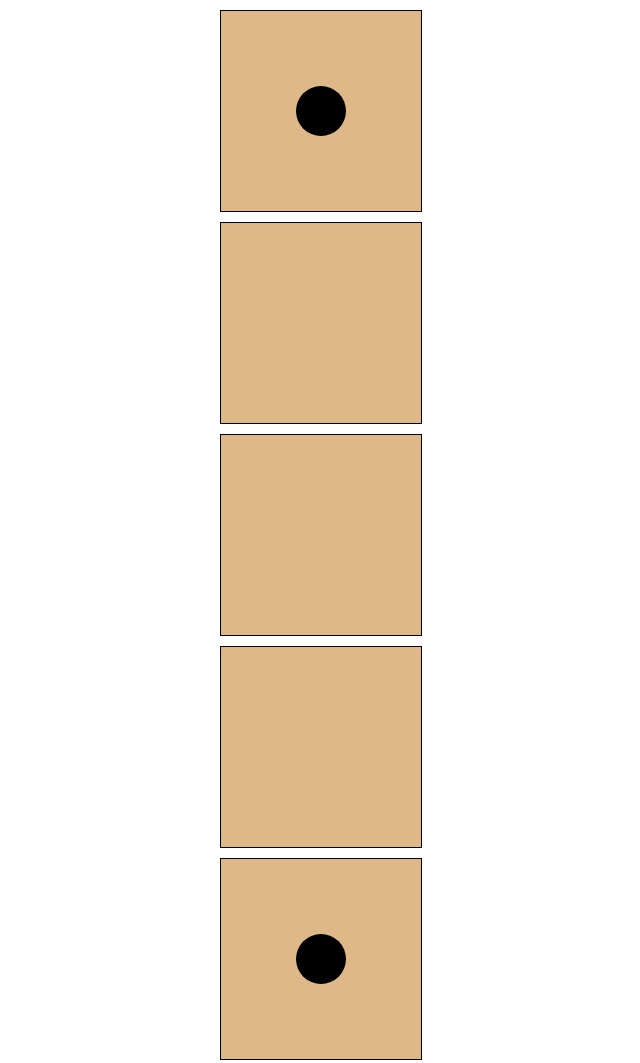
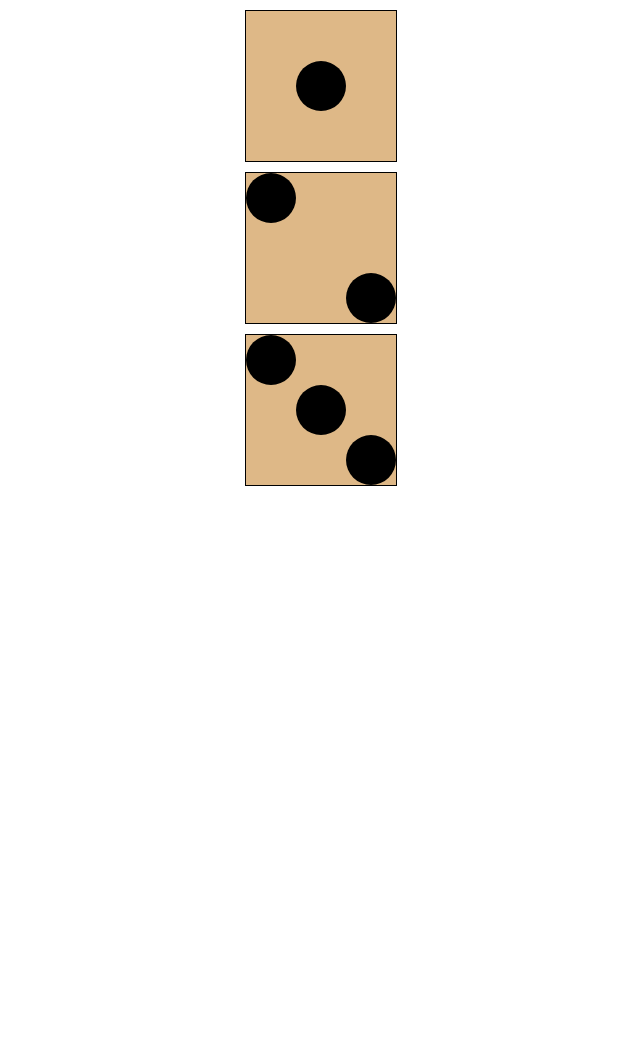
Before and after one commit to geekwise-juston-miller/dice, a plain HTML site: page index.html in a window 1280 px wide. Shown: the top 1063 px of the page, without its empty margins (319-959 px from the left). After the commit the page ends 800 px from the top, so only its background shows below. Drawn offline with Linux system fonts and the light colour scheme.

Commit message:
working on css

```diff
--- a/css/style.css
+++ b/css/style.css
@@ -7,13 +7,13 @@ html, body{
 div{
     margin: 0 auto;
     padding: 0;
-    width: 20rem;
-    height: 20rem;
+    width: 15rem;
+    height: 15rem;
     background-color:burlywood;
     border: .05rem solid #000000;
     margin-top: 1rem;
 }
-
+/* used on dice 1,5 */
 .one{
     position: relative;
     margin: 0 auto;
@@ -27,12 +27,63 @@ div{
     transform: translateY(-50%);
 }
 
-.two{}
+/* used on dice 2,3*/
 
-.three{}
+.one-t-left{
+    position: relative;
+    margin: 0 auto;
+    padding: 0;
+    width: 5rem;
+    height: 5rem;
+    background-color: #000000;
+    display: block;
+    border-radius: 5rem;
+    float: left;
+}
 
-.four{}
+.two-b-right{
+    position: relative;
+    margin: 0 auto;
+    padding: 0;
+    width: 5rem;
+    height: 5rem;
+    background-color: #000000;
+    display: block;
+    border-radius: 5rem;
+    float: right;
+    top:50%;
+    transform: translateY(50%);
 
-.five{}
+}
 
-.six{}
+/* used on dice 3, */
+
+.three-mid{
+    position: relative;
+    margin: 0 auto;
+    padding: 0;
+    width: 5rem;
+    height: 5rem;
+    background-color: #000000;
+    display: block;
+    border-radius: 5rem;
+    top: 50%;
+    transform: translateY(-50%);
+}
+
+
+
+
+/* dice #6 */
+
+.one-t-left{}
+
+.two-t-right{}
+
+.three-m-left{}
+
+.four-m-right{}
+
+.five-b-left{}
+
+.six-b-right{}
--- a/index.html
+++ b/index.html
@@ -10,14 +10,20 @@
 
     <body>
 
+<!-- dice #1       -->
+
         <div>
             <span class="one"></span>
         </div>
+
+<!-- dice #2      -->
 
         <div>
             <span class="one-t-left"></span>
             <span class="two-b-right"></span>
         </div>
+
+<!-- dice #3      -->
 
         <div>
             <span class="one-t-left"></span>
@@ -25,12 +31,19 @@
             <span class="three-mid"></span>
         </div>
 
+<!-- dice #4      -->
+<!--
+
         <div>
             <span class="one-t-left"></span>
             <span class="two-t-right"></span>
             <span class="three-b-left"></span>
             <span class="four-b-right"></span>
         </div>
+-->
+
+<!-- dice #5      -->
+<!--
 
         <div>
             <span class="one-t-left"></span>
@@ -39,15 +52,20 @@
             <span class="four-b-right"></span>
             <span class="one"></span>
         </div>
+-->
+
+<!-- dice #6      -->
+<!--
 
         <div>
-            <span class="one-t-right"></span>
-            <span class="two-t-left"></span>
-            <span class="three-m-right"></span>
-            <span class="four-m-left"></span>
-            <span class="five-b-right"></span>
-            <span class="six-b-left"></span>
+            <span class="one-t-left"></span>
+            <span class="two-t-right"></span>
+            <span class="three-m-left"></span>
+            <span class="four-m-right"></span>
+            <span class="five-b-left"></span>
+            <span class="six-b-right"></span>
         </div>
 
+-->
     </body>
 </html>
```
